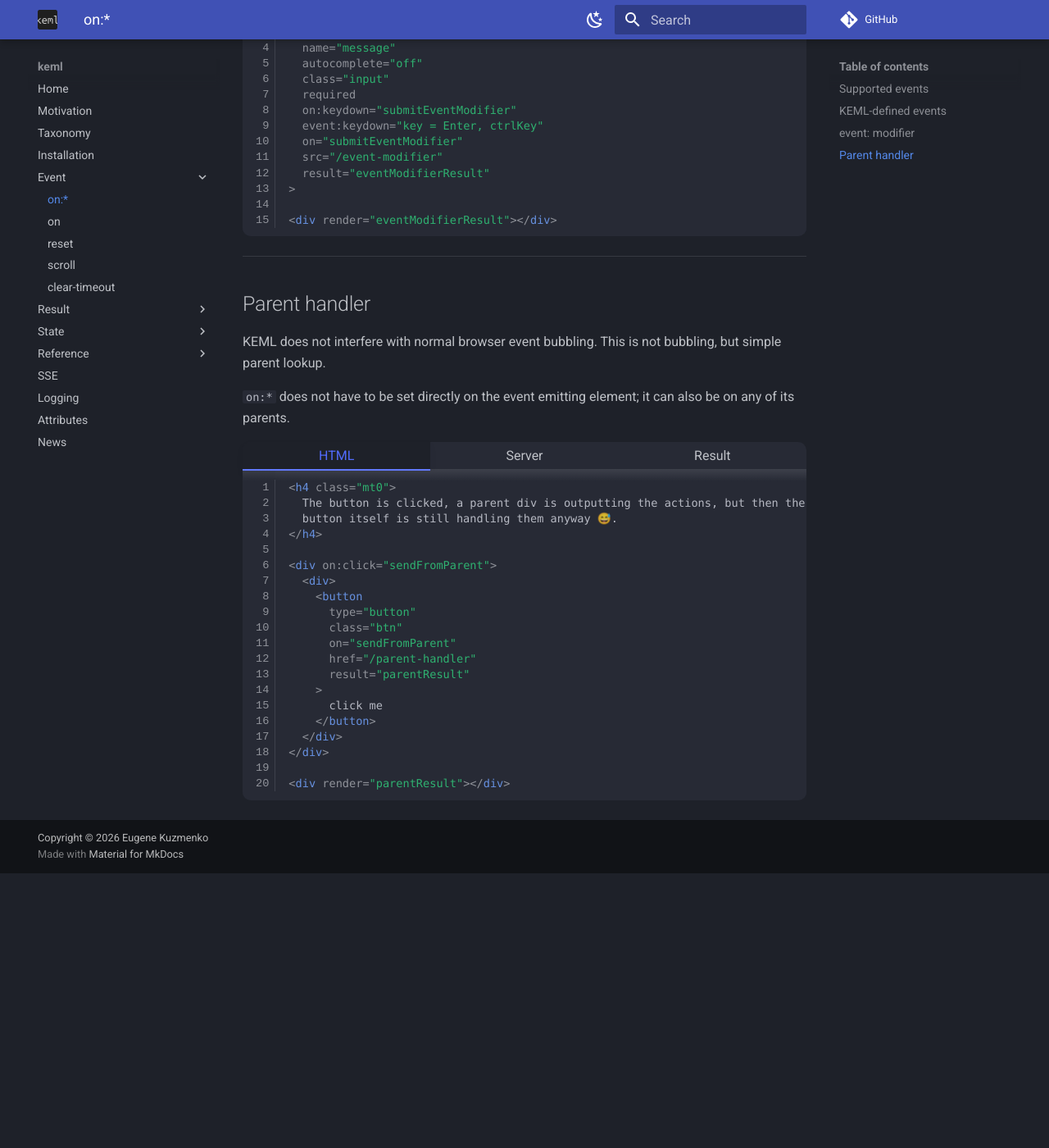
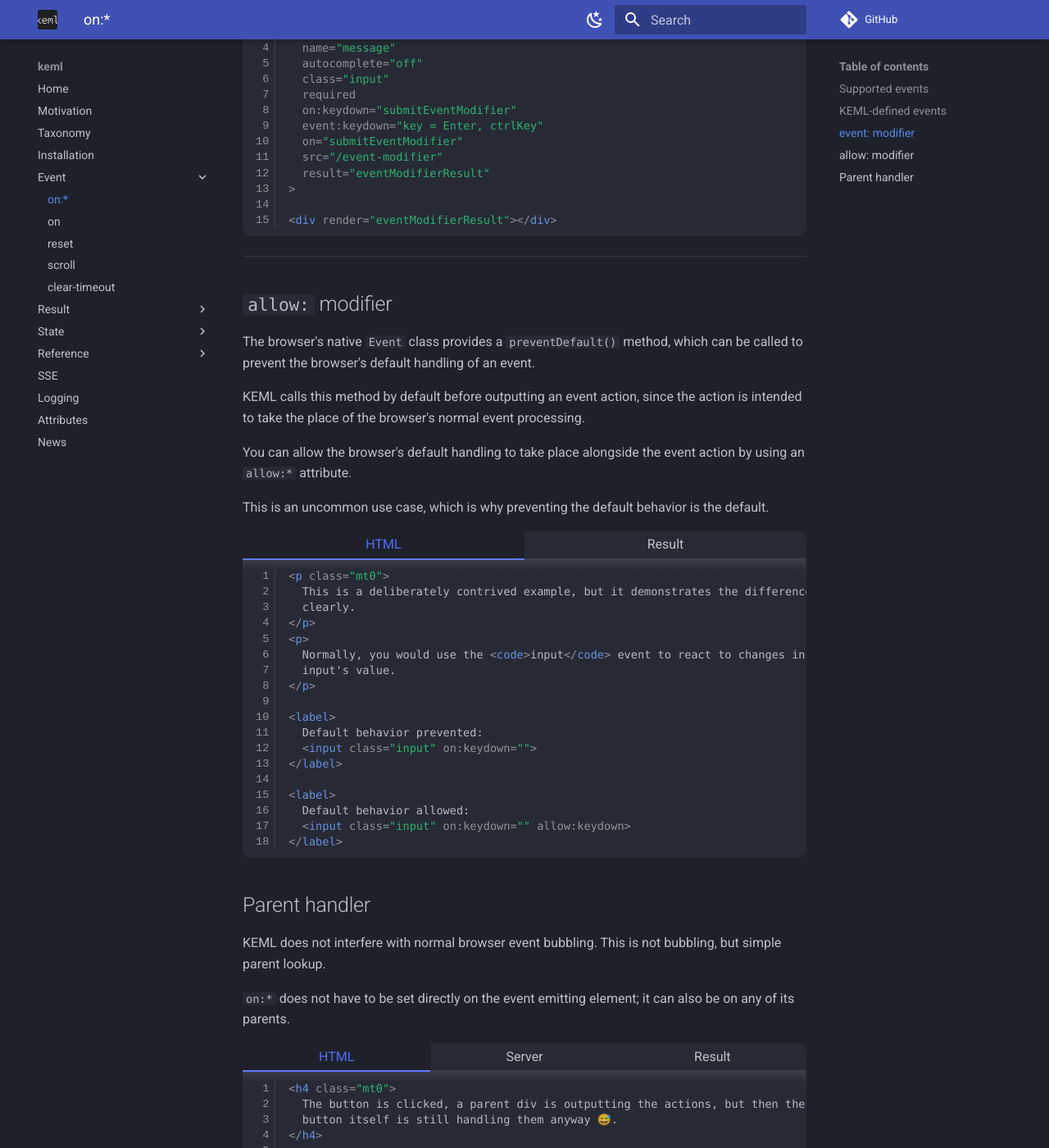
Before and after one commit to thealjey/keml, an MkDocs documentation site: the page built from docs/event/on-colon.md, in a window 1280 px wide and 1400 px high, scrolled down 1879 px. Shown: the whole window at 82% size. Built offline with MkDocs 1.6.1 and Material for MkDocs 9.7.7, drawn with Linux system fonts in a browser that asks for light colours; nearby versions of some CDN libraries; library files that are not in the unit come from our copies; comment, search, counter and statistics services are not loaded; before the commit the page ends 2944 px from its top, so only the background shows below that.

Commit message:
feat: add allow modifier

````diff
--- a/docs/event/on-colon.md
+++ b/docs/event/on-colon.md
@@ -89,6 +89,33 @@ provided in quotes.
 
 ---
 
+## `allow:` modifier
+
+The browser's native `Event` class provides a `preventDefault()` method, which
+can be called to prevent the browser's default handling of an event.
+
+KEML calls this method by default before outputting an event action, since the
+action is intended to take the place of the browser's normal event processing.
+
+You can allow the browser's default handling to take place alongside the event
+action by using an `allow:*` attribute.
+
+This is an uncommon use case, which is why preventing the default behavior is
+the default.
+
+<div class="tabs">
+  <label><input type="radio" name="tabs-2" checked>HTML</label>
+  <label><input type="radio" name="tabs-2">Result</label>
+  <section>
+```html
+--8<-- "snippets/allow-default-client.html"
+```
+  </section>
+  <section class="pa3">
+--8<-- "snippets/allow-default-client.html"
+  </section>
+</div>
+
 ## Parent handler
 
 KEML does not interfere with normal browser event bubbling. This is not
@@ -98,9 +125,9 @@ bubbling, but simple parent lookup.
 also be on any of its parents.
 
 <div class="tabs">
-  <label><input type="radio" name="tabs-2" checked>HTML</label>
-  <label><input type="radio" name="tabs-2">Server</label>
-  <label><input type="radio" name="tabs-2">Result</label>
+  <label><input type="radio" name="tabs-3" checked>HTML</label>
+  <label><input type="radio" name="tabs-3">Server</label>
+  <label><input type="radio" name="tabs-3">Result</label>
   <section>
 ```html
 --8<-- "snippets/parent-handler-client.html"
--- /dev/null
+++ b/docs/snippets/allow-default-client.html
@@ -0,0 +1,18 @@
+<p class="mt0">
+  This is a deliberately contrived example, but it demonstrates the difference
+  clearly.
+</p>
+<p>
+  Normally, you would use the <code>input</code> event to react to changes in an
+  input's value.
+</p>
+
+<label>
+  Default behavior prevented:
+  <input class="input" on:keydown="">
+</label>
+
+<label>
+  Default behavior allowed:
+  <input class="input" on:keydown="" allow:keydown>
+</label>
````
Also changed, not shown: docs/news.md (+8 -0 lines), docs/snippets/confirm-client.html (+6 -5 lines), docs/snippets/confirm-server.html (+11 -6 lines), package.json (+4 -4 lines), keml.js, 2 other files.
